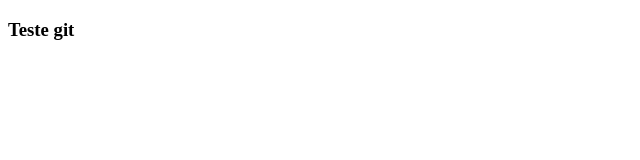
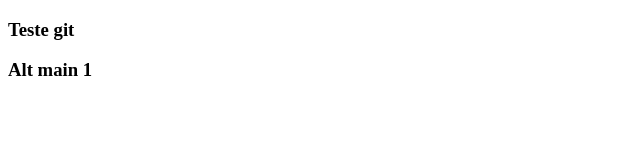
Before and after one commit to luciojb/pdi-git, a website: page index.html in a window 1280 px wide. Shown: the full height of the page, 0-640 px from the left. Drawn offline with Linux system fonts and the light colour scheme.

Commit message:
alteracao main 1

```diff
--- a/index.html
+++ b/index.html
@@ -6,5 +6,6 @@
 </head>
 <body>
 <h3>Teste git</h3>
+<h3>Alt main 1</h3>
 </body>
 </html>
```
